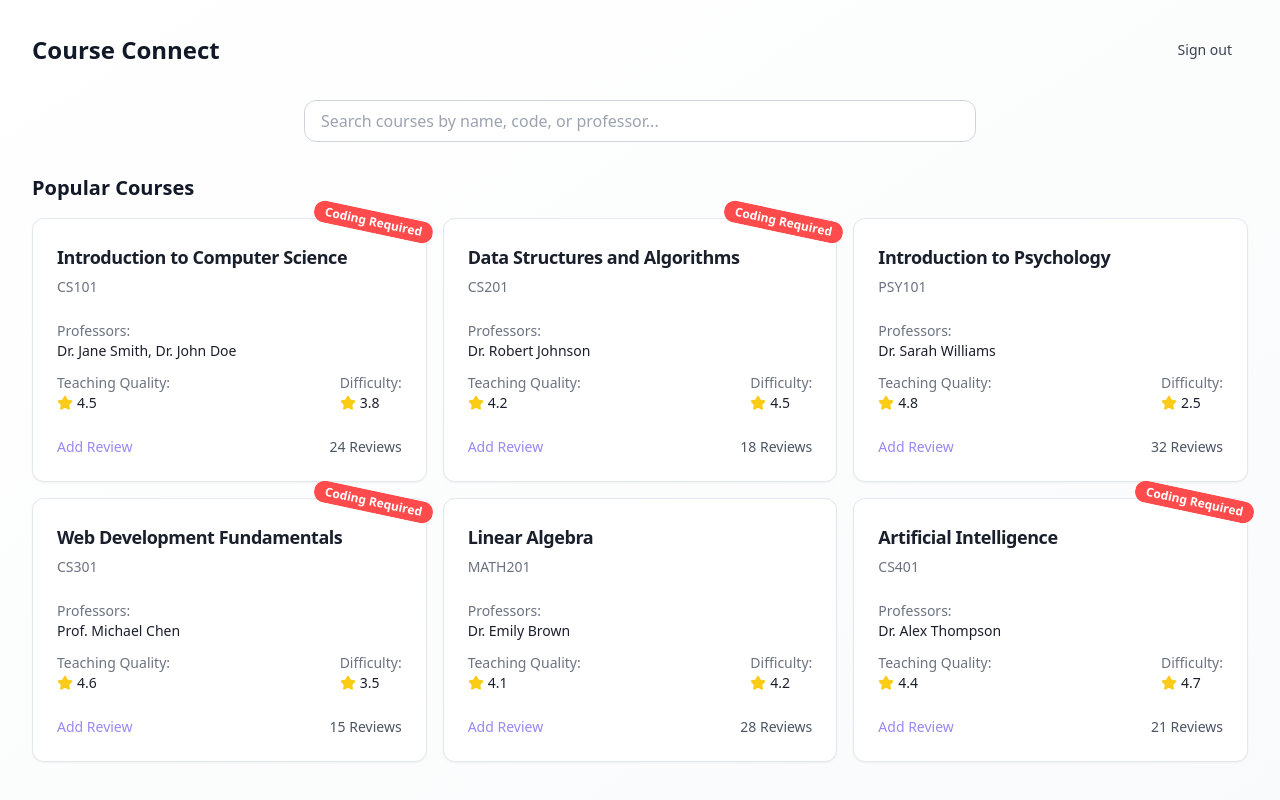
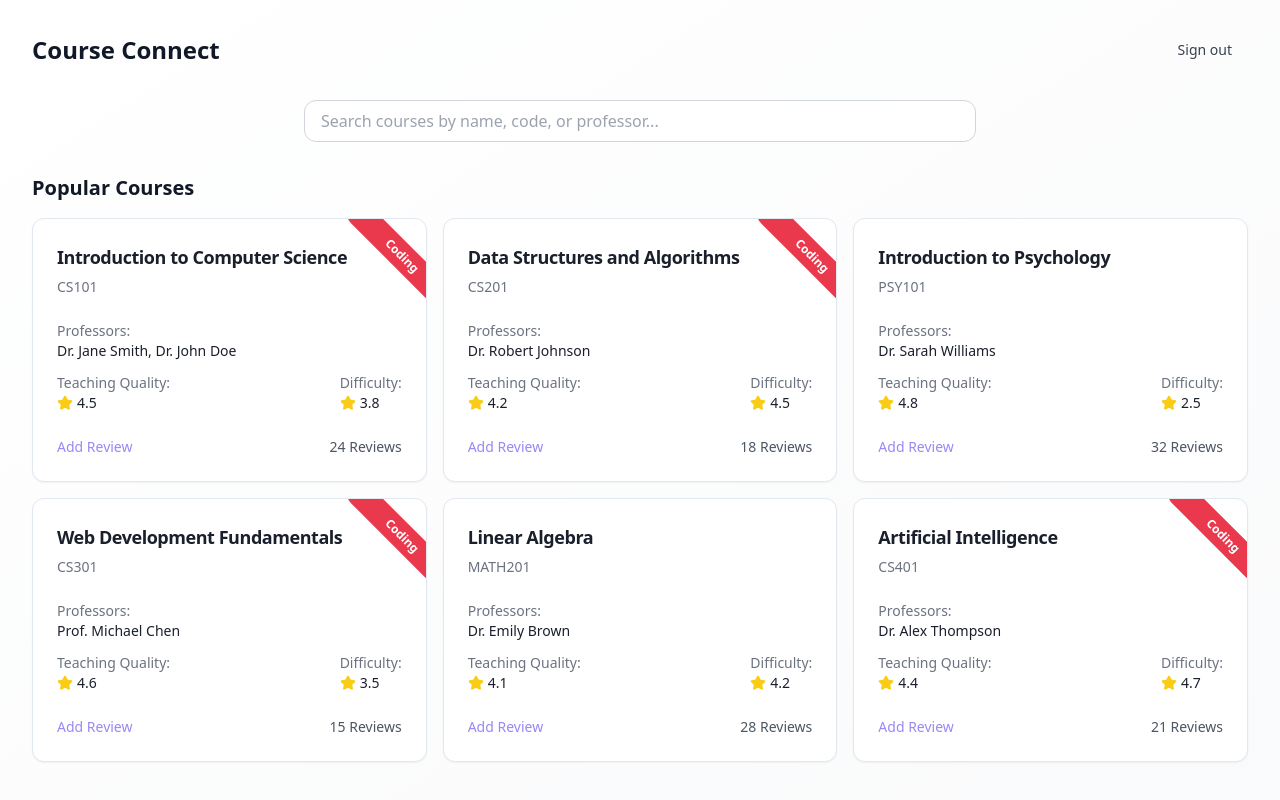
Before and after one commit to mitulpgalani/student-course-connect, a React (Vite) app: page /dashboard in a window 1280 px wide. Shown: the top 800 px of the page. Built offline with nearby package versions, Linux system fonts and the light colour scheme.

Commit message:
Update coding tag badge style
Improved the styling of the coding tag badge.  The badge is now a ribbon style located in the top right corner of the course card and displays the label "Coding".

```diff
--- a/src/pages/Dashboard.tsx
+++ b/src/pages/Dashboard.tsx
@@ -1,3 +1,4 @@
+
 import { useNavigate } from "react-router-dom";
 import { Star } from "lucide-react";
 import {
@@ -134,14 +135,16 @@ const Dashboard = () => {
           <h2 className="text-xl font-semibold text-gray-900 mb-4">Popular Courses</h2>
           <div className="grid grid-cols-1 md:grid-cols-2 lg:grid-cols-3 gap-4">
             {courses.map((course) => (
-              <Card key={course.id} className="hover:shadow-lg transition-shadow relative">
+              <Card key={course.id} className="hover:shadow-lg transition-shadow relative overflow-hidden">
                 {course.requiresCoding && (
-                  <Badge
-                    variant="destructive"
-                    className="absolute -top-2 -right-2 rotate-12 transform transition-transform hover:rotate-0"
-                  >
-                    Coding Required
-                  </Badge>
+                  <div className="absolute -right-12 top-6 rotate-45 transform">
+                    <Badge
+                      variant="destructive"
+                      className="w-36 flex justify-center items-center py-1 bg-[#ea384c]"
+                    >
+                      Coding
+                    </Badge>
+                  </div>
                 )}
                 <CardHeader>
                   <CardTitle className="text-lg">{course.name}</CardTitle>
```
